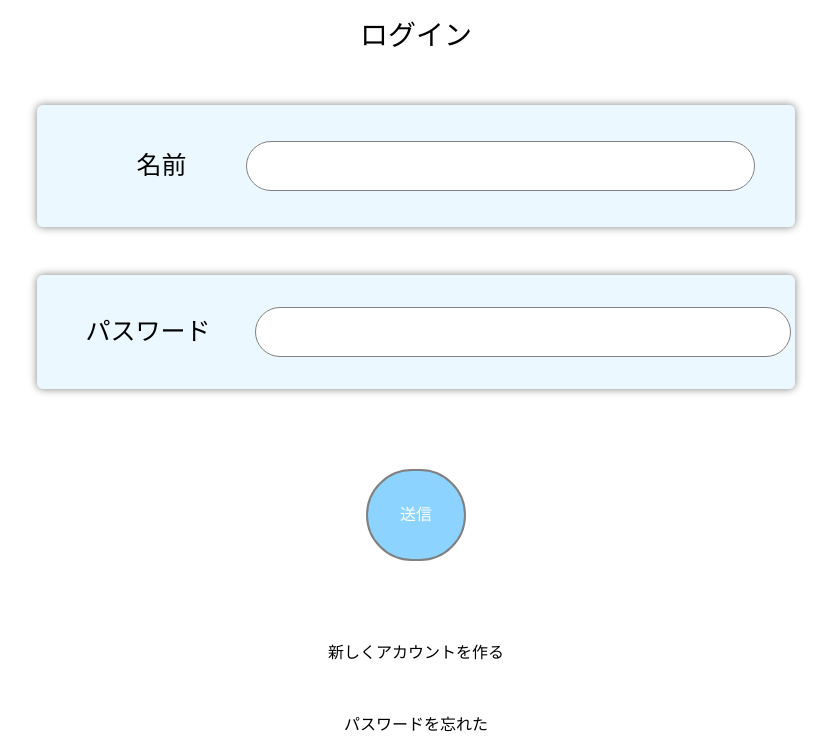
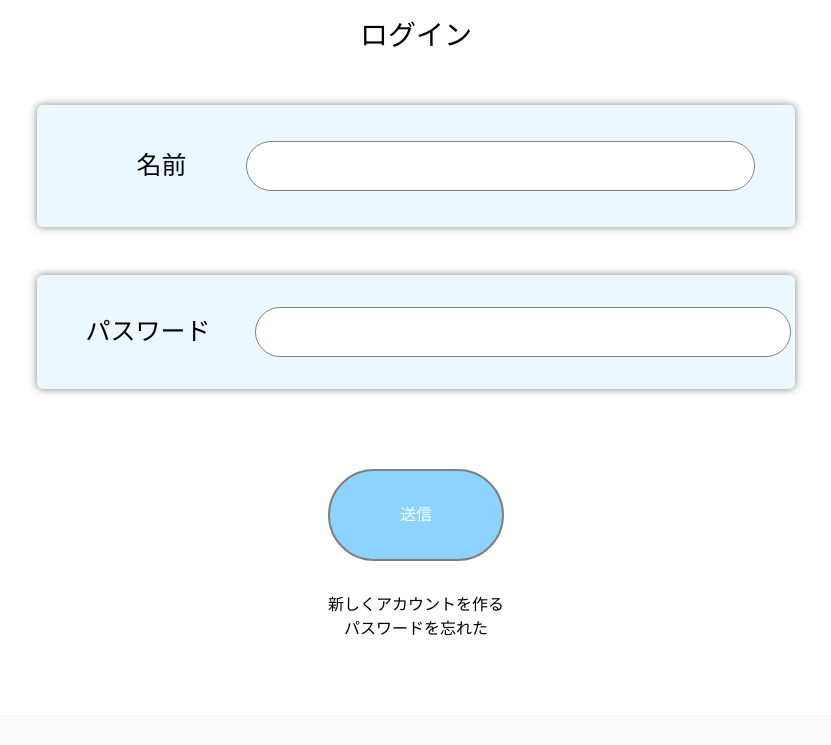
Before and after one commit to Tausei722/rental-umbrella, a Django app: page /login/ in a window 1280 px wide. Shown: the part 85-830 px from the top of the page, without its empty margins (224-1055 px from the left). After the commit the page ends 720 px from the top, so only its background shows below. Run offline with Django 5.2, Linux system fonts and the light colour scheme; some web fonts are replaced.

Commit message:
はる微修正

```diff
--- a/umbrellas/templates/pages/login.html
+++ b/umbrellas/templates/pages/login.html
@@ -31,9 +31,11 @@
       {% endif %}
     </div>
 
-    <button type="submit" class="btn-color mt-8 mb-8 px-8 py-8 cursor-pointer">送信</button>
-    <a href="/form/" class="text-base">新しくアカウントを作る</a>
-    <a href="/password_reset/" class="text-base">パスワードを忘れた</a>
+    <div class="flex flex-col">
+      <button type="submit" class="btn-color mt-8 mb-2 sm:mb-8 px-8 py-8 cursor-pointer">送信</button>
+      <a href="/form/" class="text-base">新しくアカウントを作る</a>
+      <a href="/password_reset/" class="text-base">パスワードを忘れた</a>
+    </div>
   </div>
 </form>
 
```
